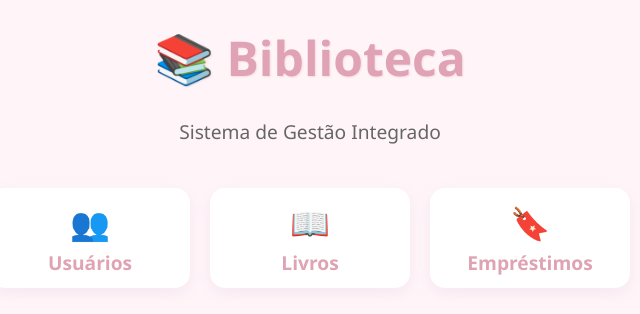
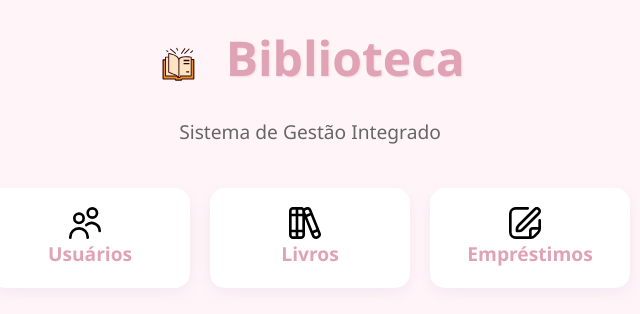
Before and after one commit to anakarolinasf/SistemaDeGestaoDeBibliotecaUniversitaria, a Node server app: page / in a window 1280 px wide. Shown: the top 314 px of the page, without its empty margins (330-970 px from the left). Run offline with Node 20, Linux system fonts and the light colour scheme; some libraries are stand-ins or nearby versions.

Commit message:
Routes e implementações de icons svg

```diff
--- a/public/style.css
+++ b/public/style.css
@@ -235,3 +235,71 @@ body > a:last-child:hover {
 .warning[role="alert"] {
     box-shadow: 0 4px 10px rgba(255, 139, 148, 0.15);
 }
+
+/* Icon styles */
+.page-icon {
+    width: 28px;
+    height: 28px;
+    vertical-align: middle;
+    margin-right: 10px;
+    filter: none;
+}
+
+/* Size helper classes for icons */
+.page-icon--large {
+    width: 48px;
+    height: 48px;
+}
+.page-icon--medium {
+    width: 32px;
+    height: 32px;
+}
+
+/* Home page styles */
+.home-hero {
+    text-align: center;
+    margin-bottom: 36px;
+}
+.home-hero h1 {
+    font-size: 2.6rem;
+    display: flex;
+    align-items: center;
+    justify-content: center;
+    gap: 12px;
+}
+.home-hero .subtitle {
+    color: #666;
+    font-size: 1.05rem;
+    margin-top: 6px;
+}
+
+.home-grid {
+    display: grid;
+    grid-template-columns: repeat(auto-fit, minmax(180px, 1fr));
+    gap: 20px;
+    width: 100%;
+    max-width: 1000px;
+    margin: 0 auto 40px auto;
+    padding: 0 10px;
+    list-style: none;
+}
+.home-grid li a { text-decoration: none; color: inherit; }
+.home-card {
+    background: linear-gradient(180deg, #ffffff 0%, #fffafc 100%);
+    border-radius: 14px;
+    padding: 22px 16px;
+    display: flex;
+    flex-direction: column;
+    align-items: center;
+    justify-content: center;
+    gap: 8px;
+    box-shadow: 0 8px 18px rgba(203,178,214,0.15);
+    transition: transform 200ms ease, box-shadow 200ms ease;
+    border: 1px solid #f3e9f4;
+}
+.home-card:hover { transform: translateY(-6px); box-shadow: 0 12px 26px rgba(203,178,214,0.22); }
+.home-card .card-icon { width: 56px; height: 56px; margin: 0; }
+.home-card .card-label { font-weight: 700; color: var(--primary-color); margin-top: 4px; }
+
+/* Ensure images inside buttons/links don't overflow */
+.home-card img { display: block; }
--- a/views/emprestimos/criar.ejs
+++ b/views/emprestimos/criar.ejs
@@ -7,7 +7,7 @@
     <link rel="stylesheet" href="/style.css">
 </head>
 <body>
-    <h1>🔖 Registrar Empréstimo</h1>
+    <h1><img class="page-icon page-icon--large" src="/icons/emprestimo.svg" alt="Registrar Empréstimo"> Registrar Empréstimo</h1>
 
     <form action="/emprestimos/salvar" method="POST">
 
--- a/views/emprestimos/listar.ejs
+++ b/views/emprestimos/listar.ejs
@@ -14,7 +14,7 @@
     </style>
 </head>
 <body>
-    <h1>🔖 Controle de Empréstimos</h1>
+    <h1><img class="page-icon page-icon--medium" src="/icons/emprestimo.svg" alt="Controle de Empréstimos"> Controle de Empréstimos</h1>
 
     <a href="/emprestimos/criar" class="btn-new">+ Novo Empréstimo</a>
 
--- a/views/home/index.ejs
+++ b/views/home/index.ejs
@@ -9,7 +9,7 @@
 <body>
 
     <div style="text-align: center; margin-bottom: 40px;">
-        <h1 style="font-size: 3rem;">📚 Biblioteca</h1>
+        <h1 style="font-size: 3rem;"><img class="page-icon page-icon--large" src="/icons/livroo.svg" alt="Biblioteca"> Biblioteca</h1>
         <p style="color: #666; font-size: 1.2rem;">Sistema de Gestão Integrado</p>
     </div>
 
@@ -17,7 +17,7 @@
         <li>
             <a href="/usuarios">
                 <div style="text-align: center;">
-                    <span style="font-size: 2rem;">👥</span><br>
+                    <img class="page-icon page-icon--medium" src="/icons/users.svg" alt="Usuários"><br>
                     Usuários
                 </div>
             </a>
@@ -25,7 +25,7 @@
         <li>
             <a href="/livros">
                 <div style="text-align: center;">
-                    <span style="font-size: 2rem;">📖</span><br>
+                    <img class="page-icon page-icon--medium" src="/icons/books.svg" alt="Livros"><br>
                     Livros
                 </div>
             </a>
@@ -33,7 +33,7 @@
         <li>
             <a href="/emprestimos">
                 <div style="text-align: center;">
-                    <span style="font-size: 2rem;">🔖</span><br>
+                    <img class="page-icon page-icon--medium" src="/icons/emprestimo.svg" alt="Empréstimos"><br>
                     Empréstimos
                 </div>
             </a>
--- a/views/livros/criar.ejs
+++ b/views/livros/criar.ejs
@@ -7,7 +7,7 @@
     <link rel="stylesheet" href="/style.css">
 </head>
 <body>
-    <h1>📘 Novo Livro</h1>
+    <h1><img class="page-icon page-icon--large" src="/icons/livroo.svg" alt="Novo Livro"> Novo Livro</h1>
 
     <form action="/livros/salvar" method="POST">
         <label>Título do Livro</label>
--- a/views/livros/editar.ejs
+++ b/views/livros/editar.ejs
@@ -7,7 +7,7 @@
     <link rel="stylesheet" href="/style.css">
 </head>
 <body>
-    <h1>📚 Editar Livro</h1>
+    <h1><img class="page-icon" src="/icons/book.svg" alt="Livro"> Editar Livro</h1>
 
     <form action="/livros/editar" method="POST">
         <input type="hidden" name="id_livro" value="<%= livro.id_livro || livro.id %>">
--- a/views/livros/listar.ejs
+++ b/views/livros/listar.ejs
@@ -6,7 +6,7 @@
     <link rel="stylesheet" href="/style.css">
 </head>
 <body>
-    <h1>📚 Gerenciar Livros</h1>
+    <h1><img class="page-icon page-icon--large" src="/icons/livroo.svg" alt="Gerenciar Livros"> Gerenciar Livros</h1>
 
     <a href="/livros/criar" class="btn-new">+ Novo Livro</a>
 
--- a/views/usuarios/criar.ejs
+++ b/views/usuarios/criar.ejs
@@ -7,7 +7,7 @@
     <link rel="stylesheet" href="/style.css">
 </head>
 <body>
-    <h1>👤 Novo Usuário</h1>
+    <h1><img class="page-icon page-icon--large" src="/icons/user.svg" alt="Novo Usuário"> Novo Usuário</h1>
 
     <form id="formUsuarioCriar" action="/usuarios/salvar" method="POST">
         <label>Nome Completo</label>
--- a/views/usuarios/editar.ejs
+++ b/views/usuarios/editar.ejs
@@ -7,7 +7,7 @@
     <link rel="stylesheet" href="/style.css">
 </head>
 <body>
-    <h1>✏️ Editar Usuário</h1>
+    <h1><img class="page-icon" src="/icons/user.svg" alt="Usuário"> Editar Usuário</h1>
 
     <form action="/usuarios/editar" method="POST">
         <input type="hidden" name="id_usuario" value="<%= usuario.id_usuario || usuario.id %>">
--- a/views/usuarios/listar.ejs
+++ b/views/usuarios/listar.ejs
@@ -7,7 +7,7 @@
     <link rel="stylesheet" href="/style.css">
 </head>
 <body>
-    <h1>👥 Gerenciar Usuários</h1>
+    <h1><img class="page-icon page-icon--medium" src="/icons/users.svg" alt="Gerenciar Usuários"> Gerenciar Usuários</h1>
 
     <a href="/usuarios/criar" class="btn-new">+ Novo Usuário</a>
 
```
Also changed, not shown: app.js (+7 -26 lines), routes/emprestimos.js (added, +14 -0 lines), routes/livros.js (added, +14 -0 lines), routes/usuarios.js (added, +14 -0 lines), public/icons/books.svg (added), public/icons/emprestimo.svg (added), public/icons/livroo.svg (added), public/icons/user.svg (added), public/icons/users.svg (added).
